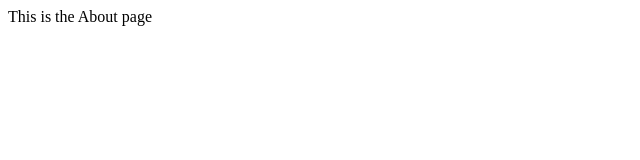
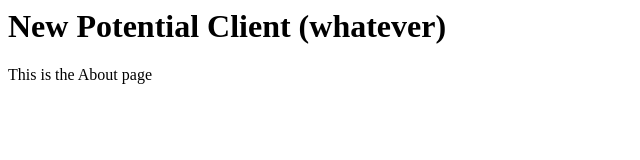
Before and after one commit to edaquillo/git-course-repo, a website: page about.html in a window 1280 px wide. Shown: the whole page, without its empty margins (0-640 px from the left). Drawn offline with Linux system fonts and the light colour scheme.

Commit message:
Modified about page for potential client

```diff
--- a/about.html
+++ b/about.html
@@ -1,5 +1,8 @@
 <html>
 	<body>
+		<h1>New Potential Client (whatever)</h1>
 		This is the About page
+
+		<!-- this is a new form -->
 	</body>
 </html>
```
